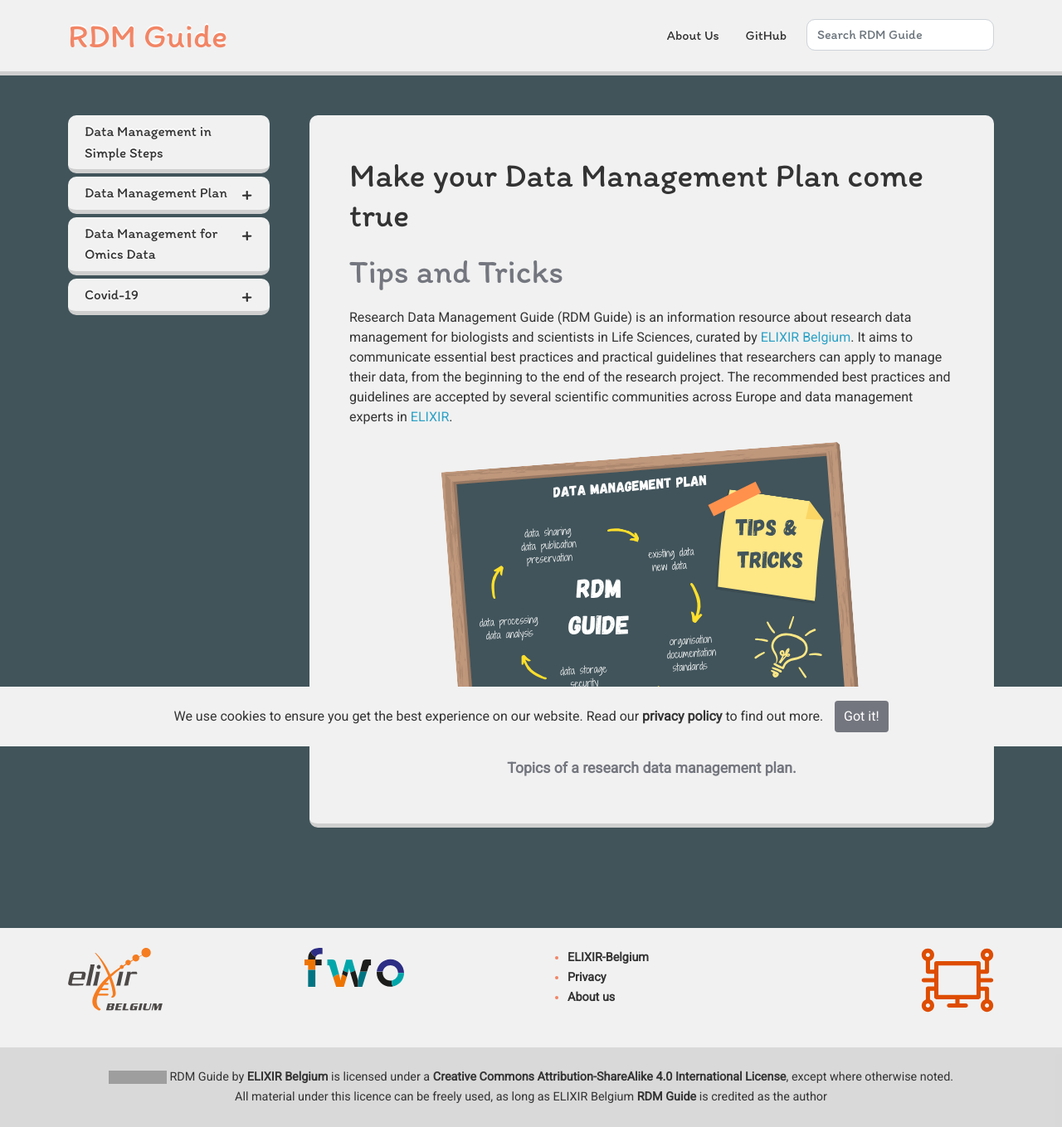
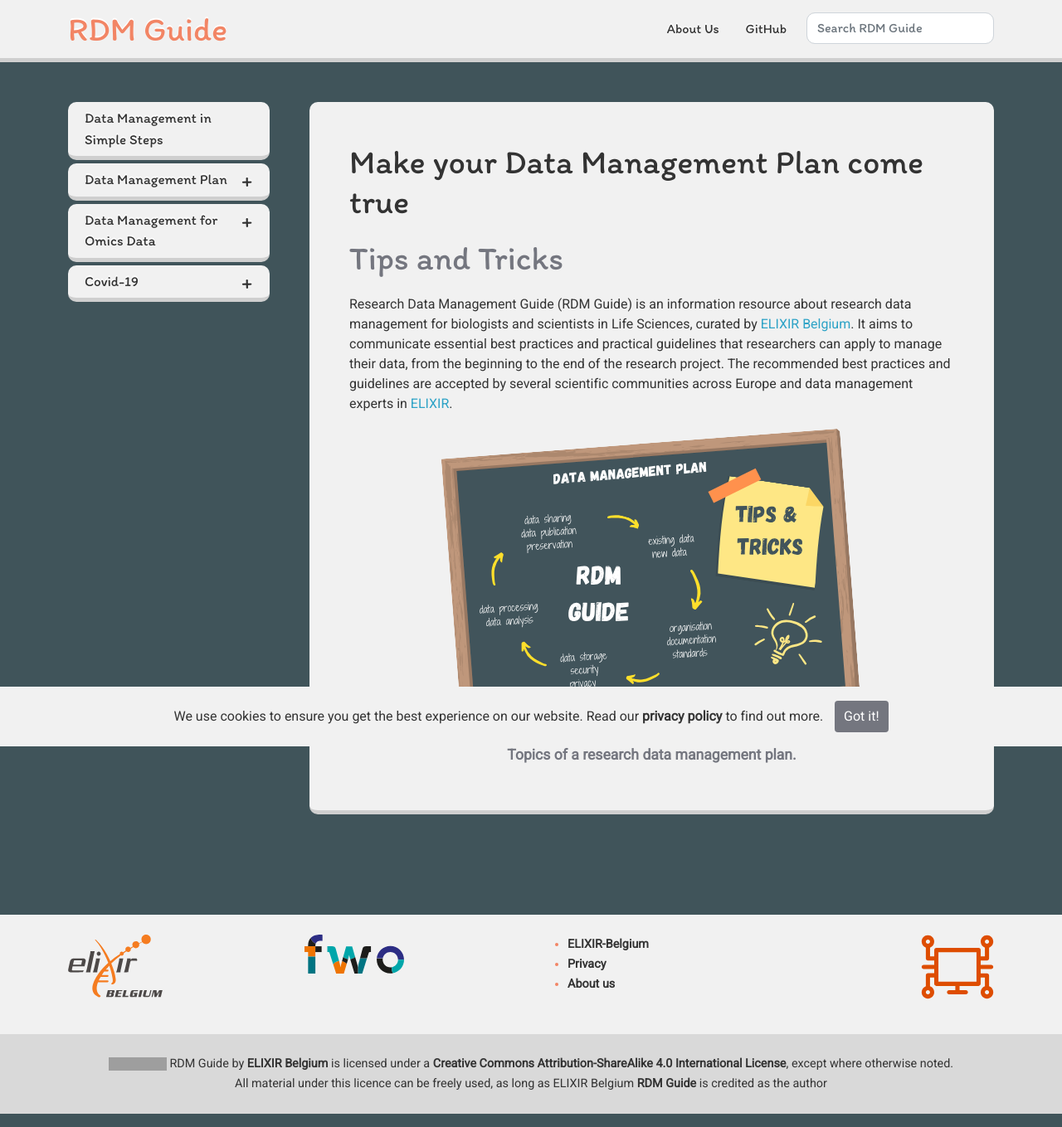
Before and after one commit to ELIXIR-Belgium/rdm-guide, a Jekyll site: the page built from index.md, in a window 1280 px wide. Shown: the whole page at 83% size. Built offline with Jekyll 4.4.1, drawn with Linux system fonts in a browser that asks for light colours; grey boxes are pictures that could not be loaded.

Commit message:
no padding top

```diff
--- a/_includes/topnav.html
+++ b/_includes/topnav.html
@@ -2,7 +2,7 @@
 <header>
     <a class="visually-hidden-focusable" href='#main'>Skip to content</a>
     <a class="visually-hidden-focusable" href='#footer'>Skip to footer</a>
-    <nav class="navbar navbar-expand-lg mb-3 mb-lg-5">
+    <nav class="navbar navbar-expand-lg mb-3 mb-lg-5 py-0">
         <div class="container">
             <a class="navbar-brand" href="{{ 'index.html' | relative_url }}">RDM Guide</a>
             <button class="navbar-toggler" type="button" data-bs-toggle="collapse" data-bs-target="#navbarCollapse" aria-controls="navbarCollapse" aria-expanded="false" aria-label="Toggle navigation">
```
